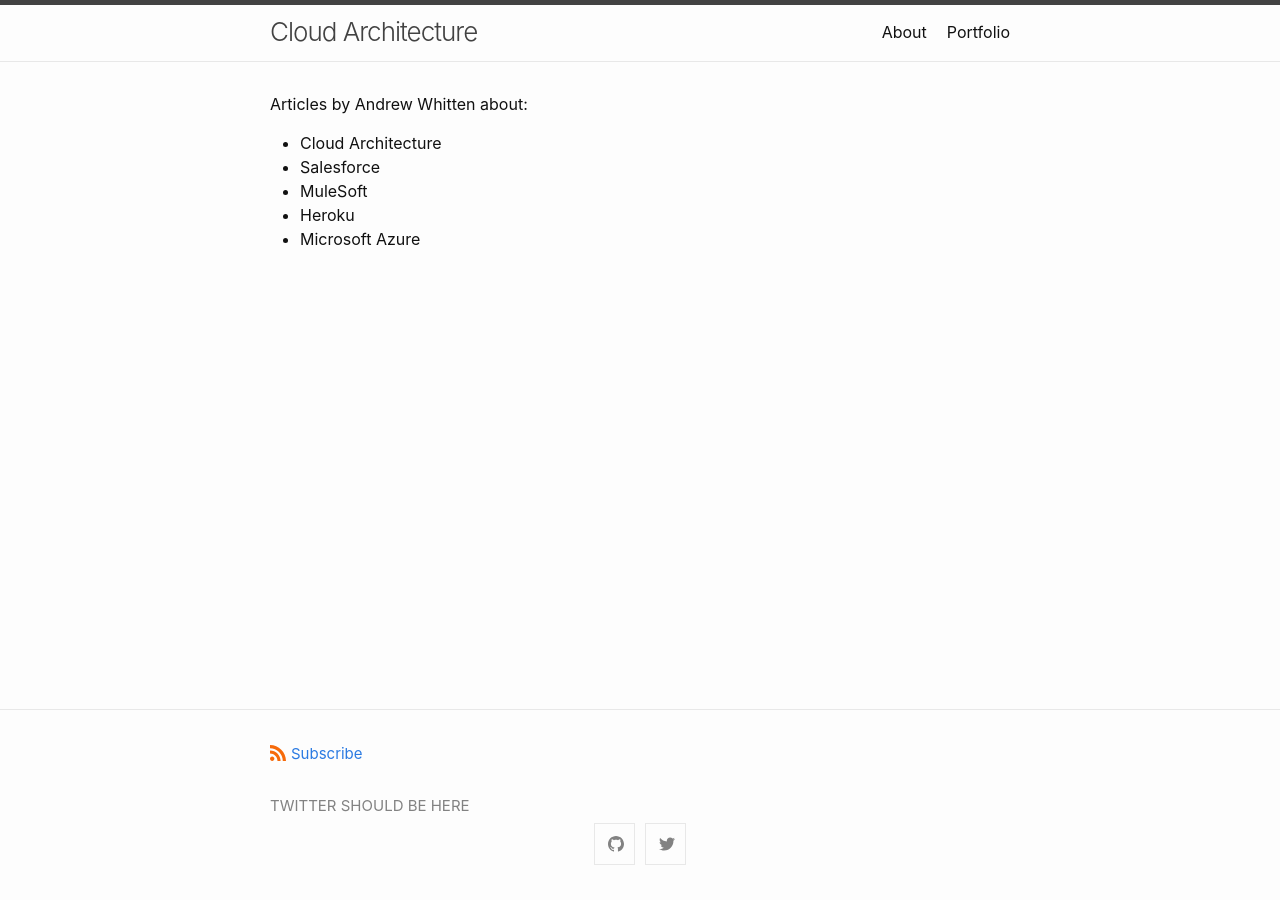
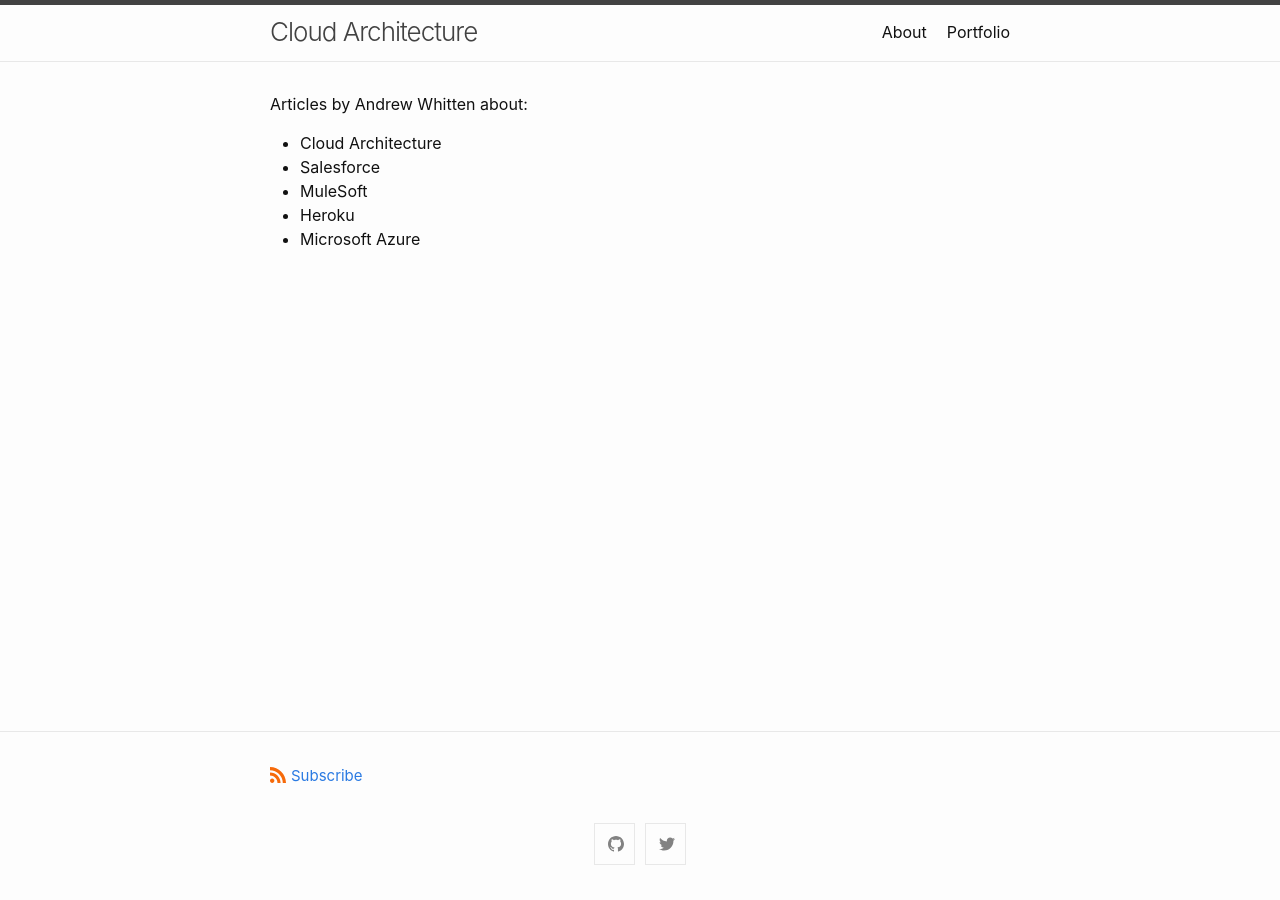
Before and after one commit to andrewwhitten/andrewwhitten.github.io, a Jekyll site: the page built from index.md, in a window 1280 px wide. Built offline with Jekyll 4.4.1, drawn with Linux system fonts in a browser that asks for light colours.

Commit message:
Update social.html

```diff
--- a/_includes/social.html
+++ b/_includes/social.html
@@ -1,6 +1,4 @@
 {%- assign social = site.minima.social_links -%}
-
-{%- if social.twitter -%} TWITTER SHOULD BE HERE {%- endif -%}
 
 <ul class="social-media-list">
   {%- for glb in social.gitlab -%}{%- if glb.username and glb.instance -%}<li><a rel="me" href="https://{{ glb.instance | cgi_escape | escape}}/{{glb.username}}" target="_blank" title="{{ glb.username | escape }}"><svg class="svg-icon grey"><use xlink:href="{{ '/assets/minima-social-icons.svg#gitlab' | relative_url }}"></use></svg></a></li>{%- endif -%}{%- endfor -%}
```
